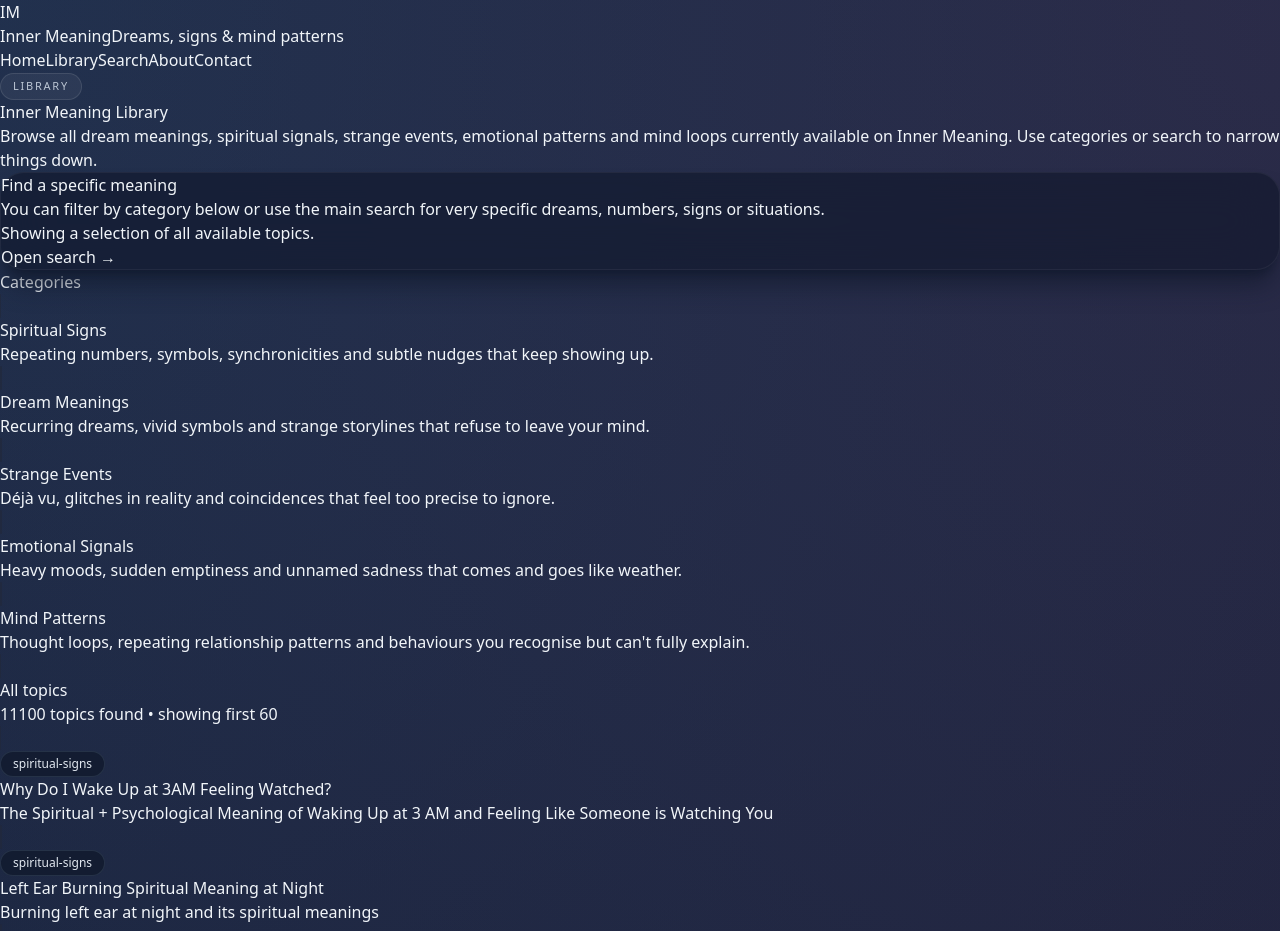
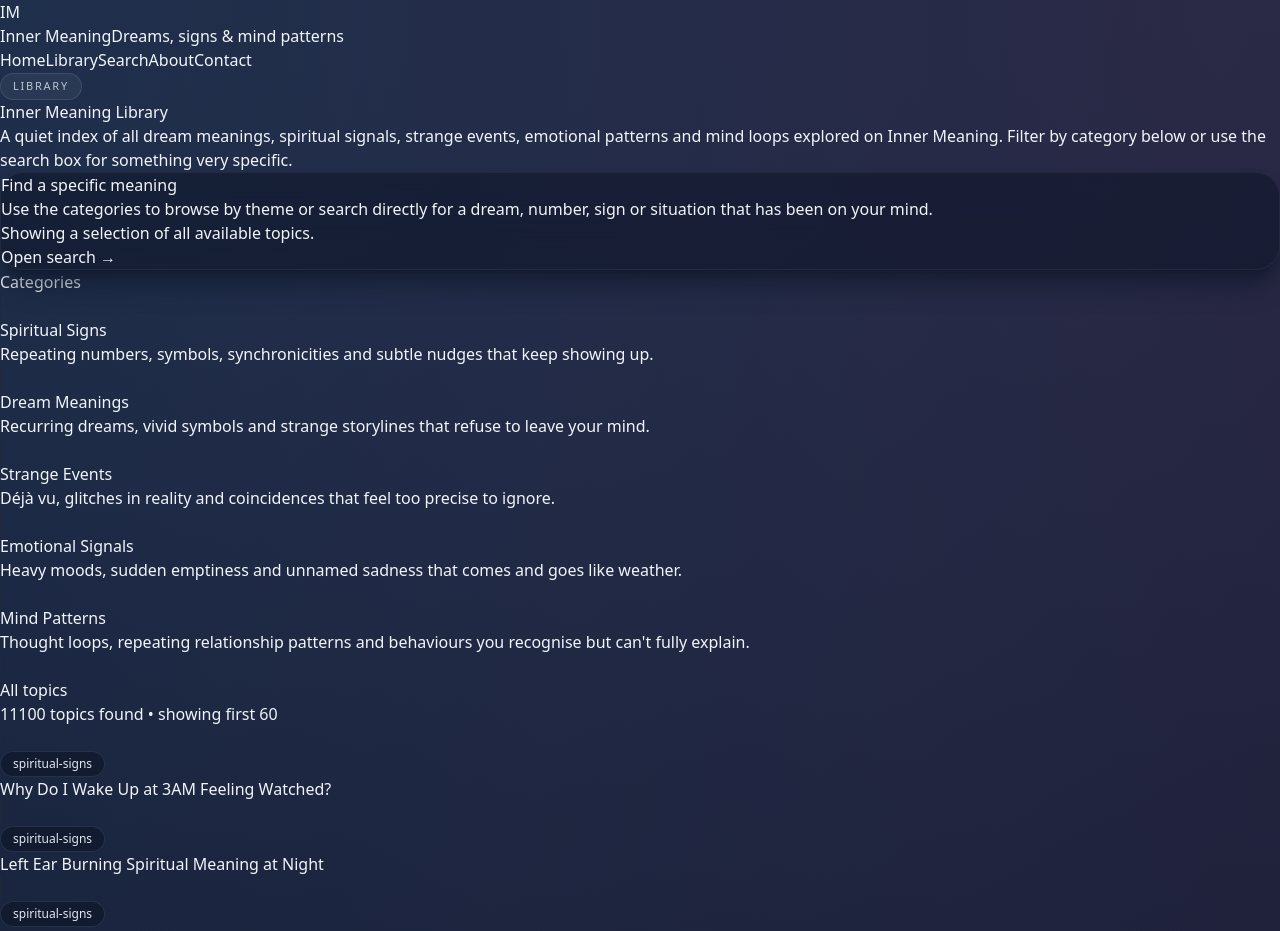
Before and after one commit to 0zzmahir/inner-meaning.co, a Next.js app: page /library in a window 1280 px wide. Shown: the top 931 px of the page. Built offline with nearby package versions, Linux system fonts and the light colour scheme.

Commit message:
Update page.tsx

```diff
--- a/app/library/page.tsx
+++ b/app/library/page.tsx
@@ -1,7 +1,9 @@
+// app/library/page.tsx
+"use client";
+
 import Link from "next/link";
+import { useSearchParams } from "next/navigation";
 import topicsRaw from "@/data/topics.json";
-
-export const revalidate = false;
 
 type Topic = {
   slug: string;
@@ -40,20 +42,15 @@ const CATEGORY_BLURBS = [
   },
 ];
 
-type LibraryPageProps = {
-  searchParams?: {
-    category?: string;
-  };
-};
-
-export default function LibraryPage({ searchParams }: LibraryPageProps) {
-  const activeCategory = searchParams?.category ?? "";
+export default function LibraryPage() {
+  const searchParams = useSearchParams();
+  const activeCategory = searchParams.get("category") ?? "";
 
   const filteredTopics = activeCategory
     ? topics.filter((t) => t.category === activeCategory)
     : topics;
 
-  // Çok uzun liste olmaması için ilk 60 gösteriyoruz (istersen artırırsın)
+  // Çok uzun liste olmasın diye ilk 60 tanesini gösteriyoruz (istersen artır)
   const visibleTopics = filteredTopics.slice(0, 60);
 
   return (
@@ -68,20 +65,21 @@ export default function LibraryPage({ searchParams }: LibraryPageProps) {
             Inner Meaning Library
           </h1>
           <p className="max-w-2xl text-sm leading-relaxed text-slate-300 md:text-base">
-            Browse all dream meanings, spiritual signals, strange events,
-            emotional patterns and mind loops currently available on Inner
-            Meaning. Use categories or search to narrow things down.
+            A quiet index of all dream meanings, spiritual signals, strange
+            events, emotional patterns and mind loops explored on Inner Meaning.
+            Filter by category below or use the search box for something very
+            specific.
           </p>
         </header>
 
-        {/* SEARCH / INFO SECTION */}
+        {/* SEARCH / INFO */}
         <section className="glass-card space-y-3 rounded-3xl p-6">
           <h2 className="text-lg font-semibold text-slate-50">
             Find a specific meaning
           </h2>
           <p className="text-sm leading-relaxed text-slate-300">
-            You can filter by category below or use the main search for very
-            specific dreams, numbers, signs or situations.
+            Use the categories to browse by theme or search directly for a
+            dream, number, sign or situation that has been on your mind.
           </p>
           <p className="text-xs text-slate-400">
             {activeCategory
@@ -169,11 +167,7 @@ export default function LibraryPage({ searchParams }: LibraryPageProps) {
                     <h3 className="text-sm font-semibold leading-snug group-hover:text-slate-50">
                       {t.title}
                     </h3>
-                    {t.focus && (
-                      <p className="text-[11px] leading-relaxed text-slate-400 group-hover:text-slate-200/90">
-                        {t.focus}
-                      </p>
-                    )}
+                    {/* focus alanını göstermiyoruz; Türkçe olanlar vardı */}
                   </div>
                 </Link>
               ))}
```
